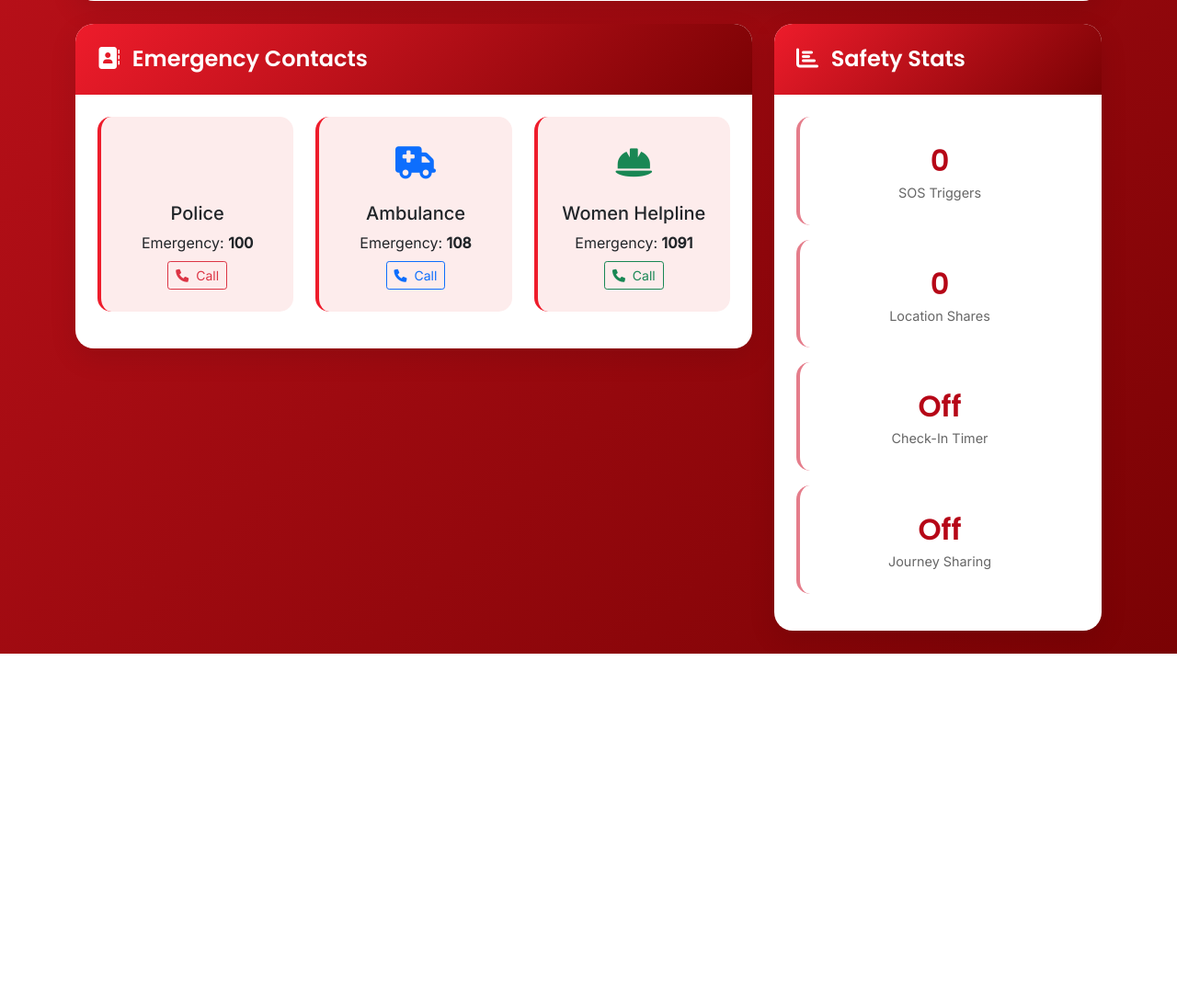
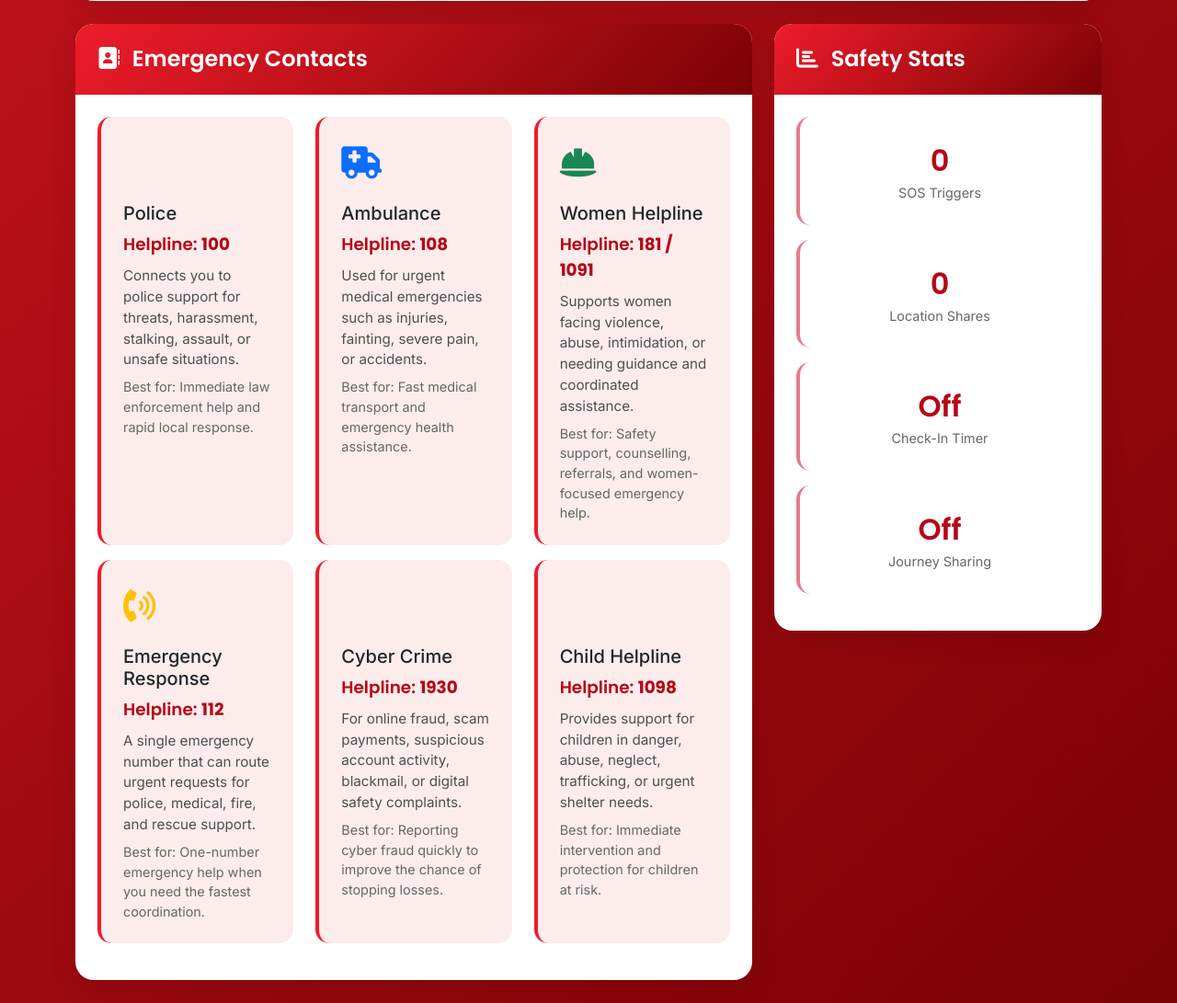
Before and after one commit to Kamal1506/aran-app, a Flask app: page / in a window 1280 px wide. Shown: the part 1856-2947 px from the top of the page at 92% size. Before the commit the page ends 2567 px from the top, so only its background shows below. Run offline with Flask 3, Linux system fonts and the light colour scheme; the visitor is signed in with stand-in values (Sample User, id 1); some libraries are stand-ins or nearby versions.

Commit message:
fix bugs

```diff
--- a/app.py
+++ b/app.py
@@ -508,12 +508,17 @@ def create_app():
             return redirect(url_for('home'))
 
         if request.method == 'POST':
-            phone = ''.join(filter(str.isdigit, request.form['phone']))
-            password = request.form['password']
+            form_data = request.form if request.form else (request.get_json(silent=True) or {})
+            phone = ''.join(filter(str.isdigit, (form_data.get('phone') or '')))
+            password = form_data.get('password') or ''
+
+            if not phone or not password:
+                flash('Phone and password are required!', 'error')
+                return render_template('login.html'), 400
 
             if len(phone) != 10:
                 flash('Phone must be 10 digits!', 'error')
-                return render_template('login.html')
+                return render_template('login.html'), 400
 
             try:
                 user = User.query.filter_by(phone='+91' + phone).first()
@@ -536,16 +541,21 @@ def create_app():
             return redirect(url_for('home'))
 
         if request.method == 'POST':
-            name = request.form['name']
-            phone = ''.join(filter(str.isdigit, request.form['phone']))
-            password = request.form['password']
-            contact_name = request.form['trusted_contact_name']
-            contact_phone = ''.join(filter(str.isdigit, request.form['trusted_contact_phone']))
-            contact_relationship = request.form['trusted_contact_relationship']
+            form_data = request.form if request.form else (request.get_json(silent=True) or {})
+            name = (form_data.get('name') or '').strip()
+            phone = ''.join(filter(str.isdigit, (form_data.get('phone') or '')))
+            password = form_data.get('password') or ''
+            contact_name = (form_data.get('trusted_contact_name') or '').strip()
+            contact_phone = ''.join(filter(str.isdigit, (form_data.get('trusted_contact_phone') or '')))
+            contact_relationship = (form_data.get('trusted_contact_relationship') or '').strip()
+
+            if not all([name, phone, password, contact_name, contact_phone, contact_relationship]):
+                flash('Please fill in all required fields!', 'error')
+                return render_template('register.html'), 400
 
             if len(phone) != 10 or len(contact_phone) != 10:
                 flash('Phone numbers must be 10 digits!', 'error')
-                return render_template('register.html')
+                return render_template('register.html'), 400
 
             user_phone = '+91' + phone
             contact_phone_formatted = '+91' + contact_phone
@@ -1408,8 +1418,9 @@ Please click the link above and confirm it opens at Chennai coordinates."""
 
     return app
 
+app = create_app()
+
 if __name__ == "__main__":
-    app = create_app()
 
     print("🚀 Aran Women Safety App Started Successfully!")
     print("📧 Register: http://localhost:5000/register")
--- a/templates/index.html
+++ b/templates/index.html
@@ -150,9 +150,10 @@
             background: var(--red-1);
             border-radius: 15px;
             padding: 1.5rem;
-            text-align: center;
+            text-align: left;
             border-left: 4px solid var(--red-3);
             transition: all 0.3s ease;
+            height: 100%;
         }
 
         .emergency-contact:hover {
@@ -163,6 +164,25 @@
         .contact-icon {
             font-size: 2.2rem;
             margin-bottom: 1rem;
+        }
+
+        .contact-number {
+            font-family: 'Poppins', sans-serif;
+            font-size: 1.15rem;
+            color: var(--red-4);
+            margin-bottom: 0.6rem;
+        }
+
+        .contact-description {
+            color: #4f4f4f;
+            font-size: 0.95rem;
+            margin-bottom: 0.45rem;
+        }
+
+        .contact-use {
+            color: #666;
+            font-size: 0.9rem;
+            margin-bottom: 0;
         }
 
         .user-welcome {
@@ -630,34 +650,58 @@
                     </div>
                     <div class="card-body p-4">
                         <div class="row">
-                            <div class="col-md-4 mb-3">
+                            <div class="col-md-6 col-xl-4 mb-3">
                                 <div class="emergency-contact">
                                     <div class="contact-icon text-danger"><i class="fas fa-police-box"></i></div>
                                     <h5>Police</h5>
-                                    <p class="mb-2">Emergency: <strong>100</strong></p>
-                                    <button class="btn btn-sm btn-outline-danger" onclick="callNumber('100')">
-                                        <i class="fas fa-phone me-1"></i> Call
-                                    </button>
+                                    <p class="contact-number">Helpline: <strong>100</strong></p>
+                                    <p class="contact-description">Connects you to police support for threats, harassment, stalking, assault, or unsafe situations.</p>
+                                    <p class="contact-use">Best for: Immediate law enforcement help and rapid local response.</p>
                                 </div>
                             </div>
-                            <div class="col-md-4 mb-3">
+                            <div class="col-md-6 col-xl-4 mb-3">
                                 <div class="emergency-contact">
                                     <div class="contact-icon text-primary"><i class="fas fa-ambulance"></i></div>
                                     <h5>Ambulance</h5>
-                                    <p class="mb-2">Emergency: <strong>108</strong></p>
-                                    <button class="btn btn-sm btn-outline-primary" onclick="callNumber('108')">
-                                        <i class="fas fa-phone me-1"></i> Call
-                                    </button>
+                                    <p class="contact-number">Helpline: <strong>108</strong></p>
+                                    <p class="contact-description">Used for urgent medical emergencies such as injuries, fainting, severe pain, or accidents.</p>
+                                    <p class="contact-use">Best for: Fast medical transport and emergency health assistance.</p>
                                 </div>
                             </div>
-                            <div class="col-md-4 mb-3">
+                            <div class="col-md-6 col-xl-4 mb-3">
                                 <div class="emergency-contact">
                                     <div class="contact-icon text-success"><i class="fas fa-helmet-safety"></i></div>
                                     <h5>Women Helpline</h5>
-                                    <p class="mb-2">Emergency: <strong>1091</strong></p>
-                                    <button class="btn btn-sm btn-outline-success" onclick="callNumber('1091')">
-                                        <i class="fas fa-phone me-1"></i> Call
-                                    </button>
+                                    <p class="contact-number">Helpline: <strong>181 / 1091</strong></p>
+                                    <p class="contact-description">Supports women facing violence, abuse, intimidation, or needing guidance and coordinated assistance.</p>
+                                    <p class="contact-use">Best for: Safety support, counselling, referrals, and women-focused emergency help.</p>
+                                </div>
+                            </div>
+                            <div class="col-md-6 col-xl-4 mb-3">
+                                <div class="emergency-contact">
+                                    <div class="contact-icon text-warning"><i class="fas fa-phone-volume"></i></div>
+                                    <h5>Emergency Response</h5>
+                                    <p class="contact-number">Helpline: <strong>112</strong></p>
+                                    <p class="contact-description">A single emergency number that can route urgent requests for police, medical, fire, and rescue support.</p>
+                                    <p class="contact-use">Best for: One-number emergency help when you need the fastest coordination.</p>
+                                </div>
+                            </div>
+                            <div class="col-md-6 col-xl-4 mb-3">
+                                <div class="emergency-contact">
+                                    <div class="contact-icon" style="color:#9b2fae;"><i class="fas fa-shield-halved"></i></div>
+                                    <h5>Cyber Crime</h5>
+                                    <p class="contact-number">Helpline: <strong>1930</strong></p>
+                                    <p class="contact-description">For online fraud, scam payments, suspicious account activity, blackmail, or digital safety complaints.</p>
+                                    <p class="contact-use">Best for: Reporting cyber fraud quickly to improve the chance of stopping losses.</p>
+                                </div>
+                            </div>
+                            <div class="col-md-6 col-xl-4 mb-3">
+                                <div class="emergency-contact">
+                                    <div class="contact-icon" style="color:#ff7a00;"><i class="fas fa-child-reaching"></i></div>
+                                    <h5>Child Helpline</h5>
+                                    <p class="contact-number">Helpline: <strong>1098</strong></p>
+                                    <p class="contact-description">Provides support for children in danger, abuse, neglect, trafficking, or urgent shelter needs.</p>
+                                    <p class="contact-use">Best for: Immediate intervention and protection for children at risk.</p>
                                 </div>
                             </div>
                         </div>
@@ -1099,10 +1143,6 @@
 
         function safetyTips() {
             alert('Important Safety Tips:\n\n- Always share your live location with trusted contacts\n- Use well-lit and populated routes\n- Keep emergency numbers handy\n- Trust your instincts\n- Avoid isolated areas at night\n- Keep your phone charged');
-        }
-
-        function callNumber(number) {
-            alert(`Calling ${number}...\n\nIn a real mobile app, this would automatically dial the emergency number.`);
         }
 
         function openCheckInModal() {
```
Also changed, not shown: templates/settings.html (+37 -7 lines), 1 other file.
